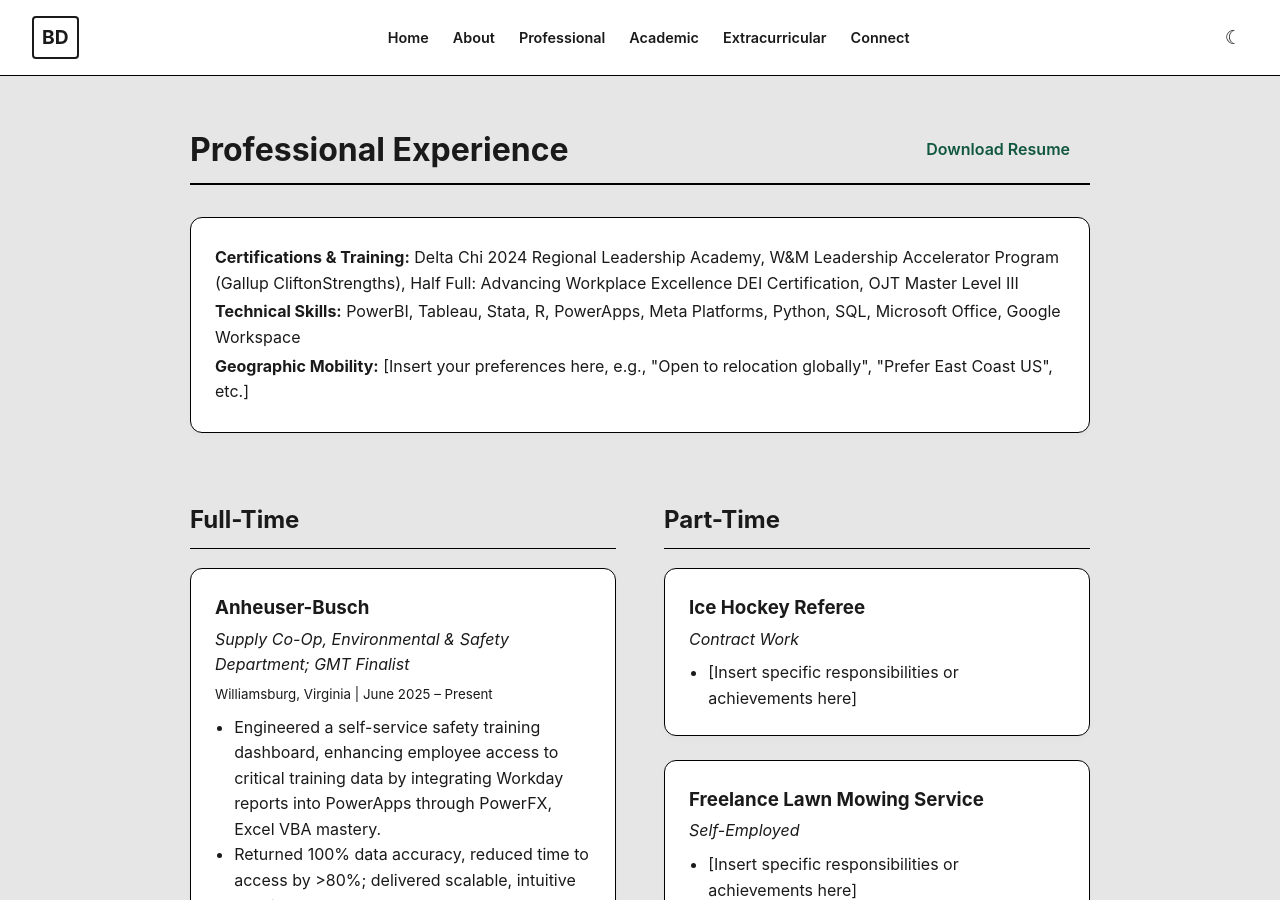
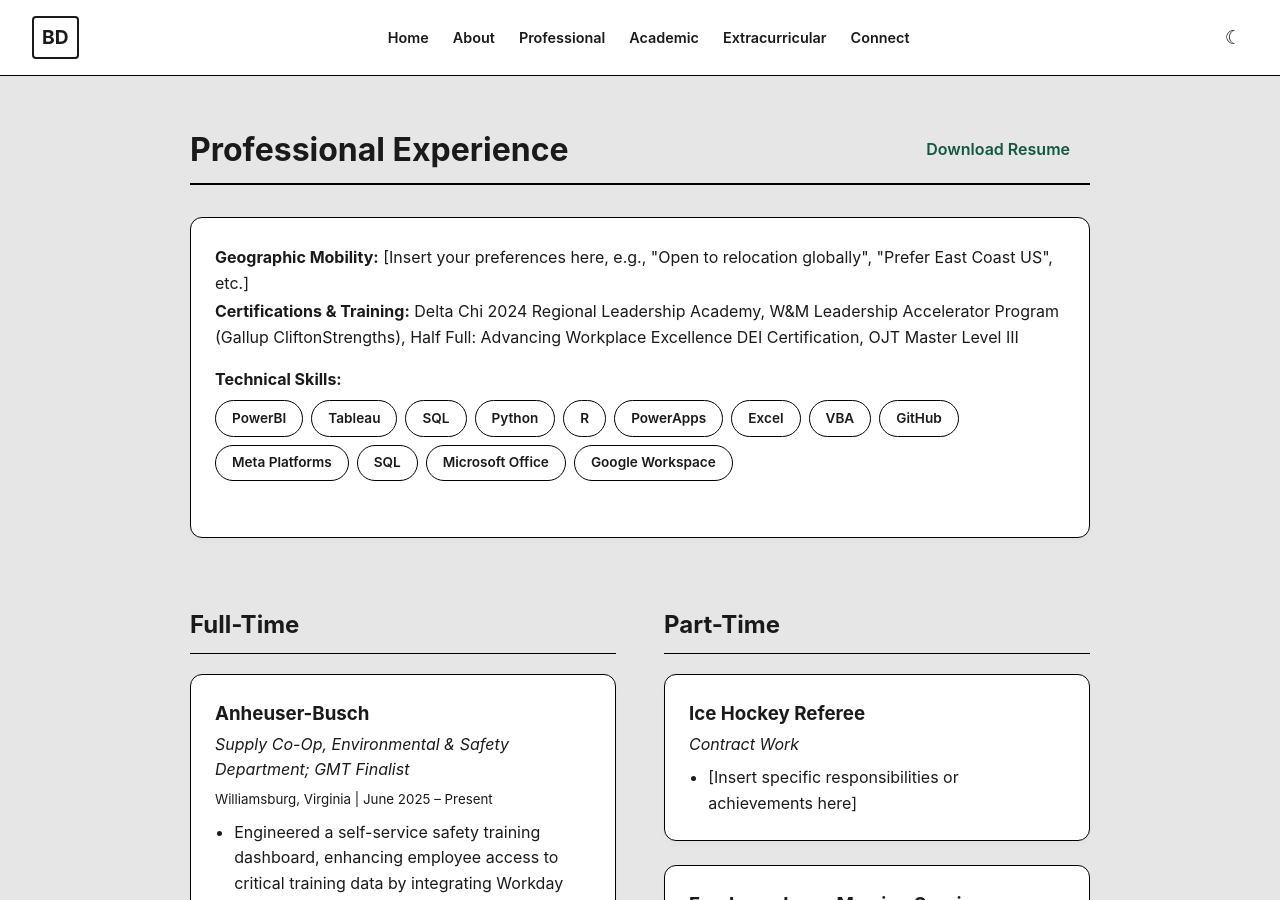
Before and after one commit to bxdubey/github.io, a Jekyll site: the page built from professional.html, in a window 1280 px wide and 900 px high. Built offline with Jekyll 4.4.1, drawn with Linux system fonts in a browser that asks for light colours.

Commit message:
Enhance professional.html with mobility and skills details
Added geographic mobility preferences and improved technical skills section layout.

```diff
--- a/professional.html
+++ b/professional.html
@@ -8,9 +8,27 @@ layout: default
 <hr style="border: 1px solid var(--border-color); margin-bottom: 2rem;">
 
 <div class="job-block" style="margin-bottom: 3rem;">
+    <p style="margin-bottom: 0;"><strong>Geographic Mobility:</strong> [Insert your preferences here, e.g., "Open to relocation globally", "Prefer East Coast US", etc.]</p>
     <p><strong>Certifications & Training:</strong> Delta Chi 2024 Regional Leadership Academy, W&M Leadership Accelerator Program (Gallup CliftonStrengths), Half Full: Advancing Workplace Excellence DEI Certification, OJT Master Level III</p>
-    <p><strong>Technical Skills:</strong> PowerBI, Tableau, Stata, R, PowerApps, Meta Platforms, Python, SQL, Microsoft Office, Google Workspace</p>
-    <p><strong>Geographic Mobility:</strong> [Insert your preferences here, e.g., "Open to relocation globally", "Prefer East Coast US", etc.]</p>
+
+    <div style="margin: 1rem 0;">
+        <strong style="display: block; margin-bottom: 0.5rem;">Technical Skills:</strong>
+        <div class="pills" style="justify-content: flex-start; gap: 0.5rem;">
+            <span>PowerBI</span>
+            <span>Tableau</span>
+            <span>SQL</span>
+            <span>Python</span>
+            <span>R</span>
+            <span>PowerApps</span>
+            <span>Excel</span>
+            <span>VBA</span>
+            <span>GitHub</span>
+            <span>Meta Platforms</span>
+            <span>SQL</span>
+            <span>Microsoft Office</span>
+            <span>Google Workspace</span>
+        </div>
+    </div>
 </div>
 
 <div class="two-column">
```
